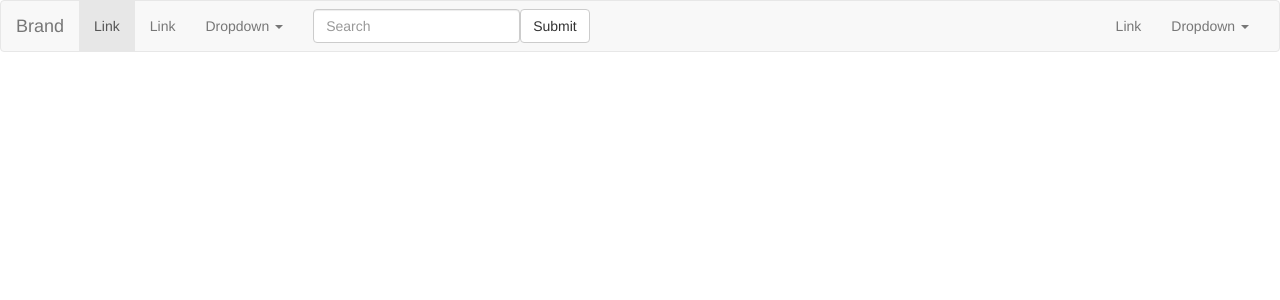
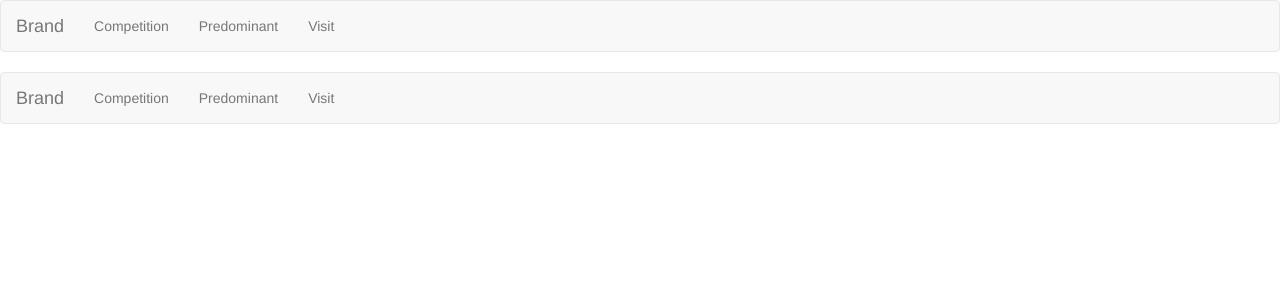
Before and after one commit to EduardoRdzNeavez/X-care, an Angular app: page / in a window 1280 px wide. Shown: the top 300 px of the page. Built offline with nearby package versions, Linux system fonts and the light colour scheme.

Commit message:
routing done

```diff
--- a/src/app/app.component.html
+++ b/src/app/app.component.html
@@ -10,44 +10,14 @@
       </button>
       <a class="navbar-brand" href="#">Brand</a>
     </div>
-
     <!-- Collect the nav links, forms, and other content for toggling -->
     <div class="collapse navbar-collapse" id="bs-example-navbar-collapse-1">
       <ul class="nav navbar-nav">
-        <li class="active"><a href="#">Link <span class="sr-only">(current)</span></a></li>
-        <li><a href="#">Link</a></li>
-        <li class="dropdown">
-          <a href="#" class="dropdown-toggle" data-toggle="dropdown" role="button" aria-haspopup="true" aria-expanded="false">Dropdown <span class="caret"></span></a>
-          <ul class="dropdown-menu">
-            <li><a href="#">Action</a></li>
-            <li><a href="#">Another action</a></li>
-            <li><a href="#">Something else here</a></li>
-            <li role="separator" class="divider"></li>
-            <li><a href="#">Separated link</a></li>
-            <li role="separator" class="divider"></li>
-            <li><a href="#">One more separated link</a></li>
-          </ul>
-        </li>
+        <li><a [routerLink]="['/competition']">Competition</a></li>
+        <li><a [routerLink]="['/Predominant']">Predominant</a></li>
+        <li><a [routerLink]="['/Visit']">Visit</a></li>
       </ul>
-      <form class="navbar-form navbar-left">
-        <div class="form-group">
-          <input type="text" class="form-control" placeholder="Search">
-        </div>
-        <button type="submit" class="btn btn-default">Submit</button>
-      </form>
-      <ul class="nav navbar-nav navbar-right">
-        <li><a href="#">Link</a></li>
-        <li class="dropdown">
-          <a href="#" class="dropdown-toggle" data-toggle="dropdown" role="button" aria-haspopup="true" aria-expanded="false">Dropdown <span class="caret"></span></a>
-          <ul class="dropdown-menu">
-            <li><a href="#">Action</a></li>
-            <li><a href="#">Another action</a></li>
-            <li><a href="#">Something else here</a></li>
-            <li role="separator" class="divider"></li>
-            <li><a href="#">Separated link</a></li>
-          </ul>
-        </li>
-      </ul>
-    </div><!-- /.navbar-collapse -->
-  </div><!-- /.container-fluid -->
+    </div>
+  </div>
 </nav>
+        <router-outlet></router-outlet>
```
